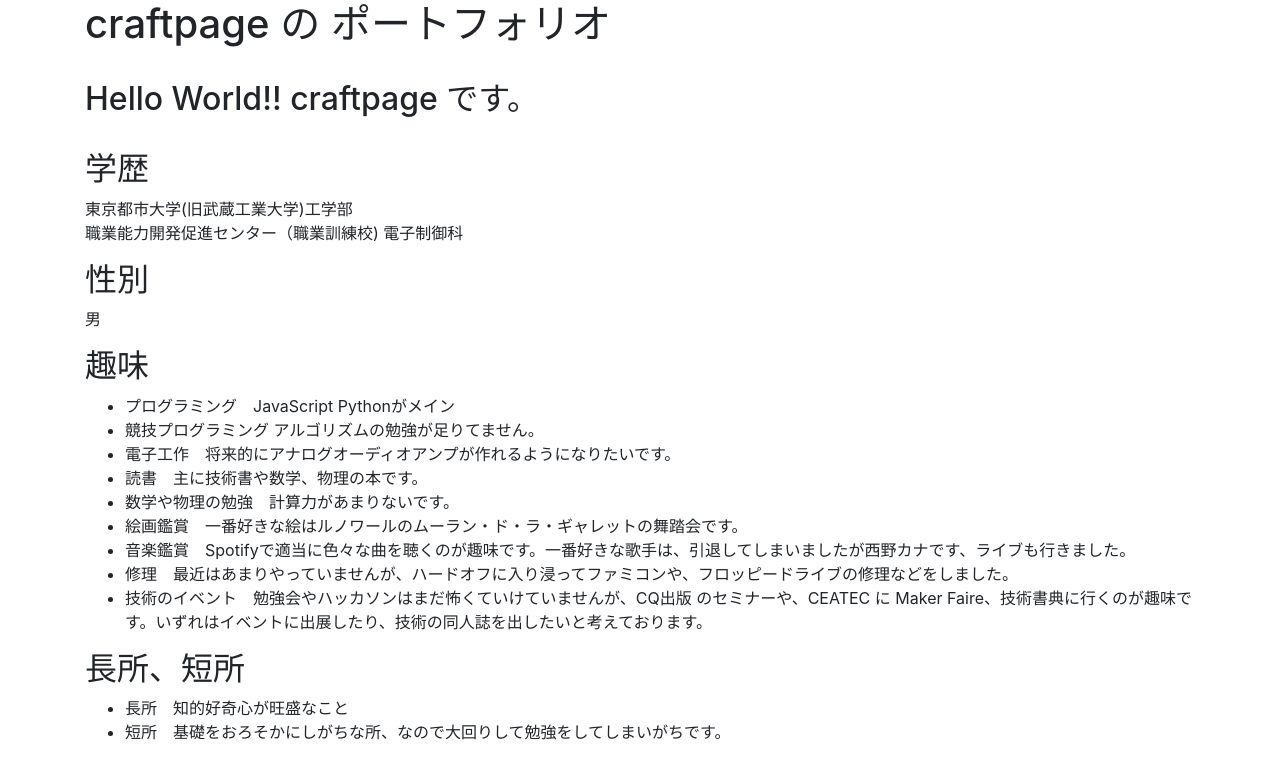
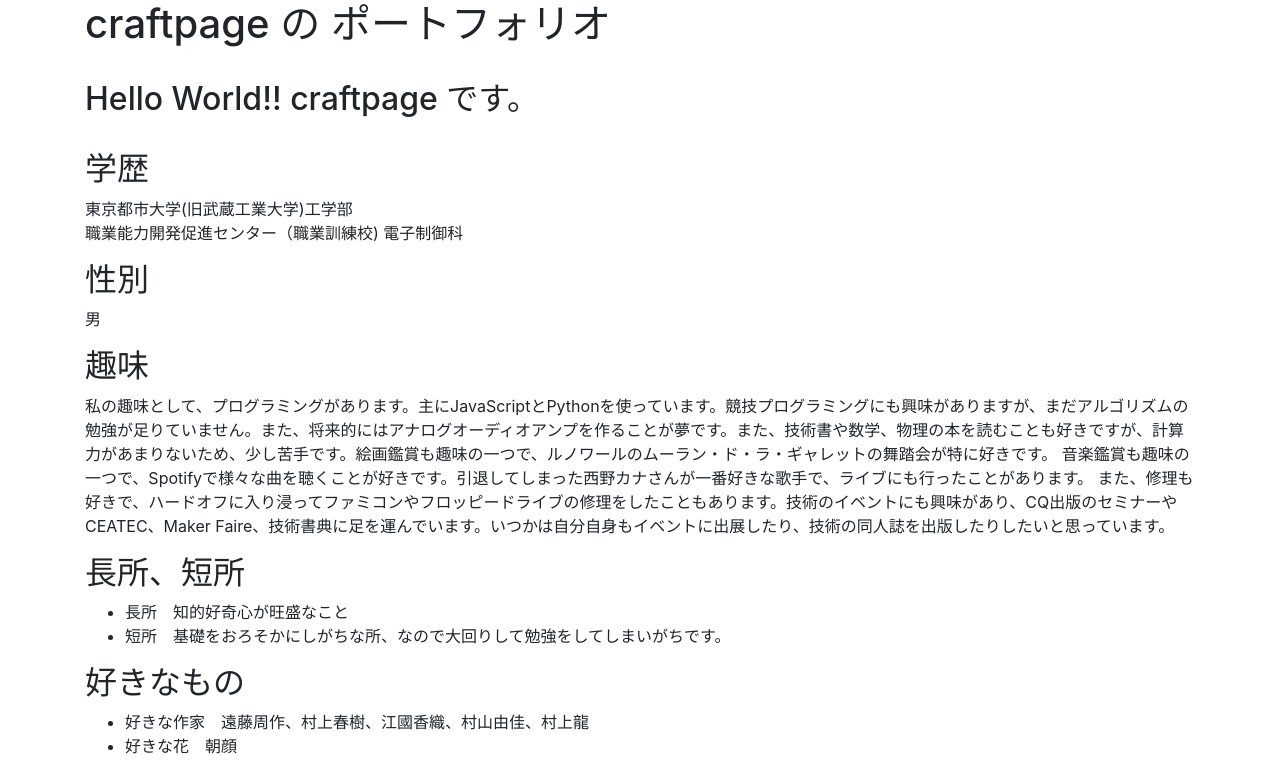
Before and after one commit to craftpage/portfolio, a plain HTML site: page index.html in a window 1280 px wide. Shown: the top 761 px of the page. Drawn offline with nearby package versions, Linux system fonts and the light colour scheme.

Commit message:
Update index.html

```diff
--- a/index.html
+++ b/index.html
@@ -17,18 +17,10 @@
         <h2>性別</h2>
             <p>男</p>
         <h2>趣味</h2>
-            <ul>
-                <li>プログラミング　JavaScript Pythonがメイン</li>
-                <li>競技プログラミング アルゴリズムの勉強が足りてません。</li>
-                <li>電子工作　将来的にアナログオーディオアンプが作れるようになりたいです。</li>
-                <li>読書　主に技術書や数学、物理の本です。</li>
-                <li>数学や物理の勉強　計算力があまりないです。</li>
-                <li>絵画鑑賞　一番好きな絵はルノワールのムーラン・ド・ラ・ギャレットの舞踏会です。</li>
-                <li>音楽鑑賞　Spotifyで適当に色々な曲を聴くのが趣味です。一番好きな歌手は、引退してしまいましたが西野カナです、ライブも行きました。</li>
-                <li>修理　最近はあまりやっていませんが、ハードオフに入り浸ってファミコンや、フロッピードライブの修理などをしました。</li>
-                <li>技術のイベント　勉強会やハッカソンはまだ怖くていけていませんが、CQ出版 のセミナーや、CEATEC に Maker Faire、技術書典に行くのが趣味です。いずれはイベントに出展したり、技術の同人誌を出したいと考えております。</li>
-                </li>
-            </ul>
+            <p>私の趣味として、プログラミングがあります。主にJavaScriptとPythonを使っています。競技プログラミングにも興味がありますが、まだアルゴリズムの勉強が足りていません。また、将来的にはアナログオーディオアンプを作ることが夢です。また、技術書や数学、物理の本を読むことも好きですが、計算力があまりないため、少し苦手です。絵画鑑賞も趣味の一つで、ルノワールのムーラン・ド・ラ・ギャレットの舞踏会が特に好きです。
+音楽鑑賞も趣味の一つで、Spotifyで様々な曲を聴くことが好きです。引退してしまった西野カナさんが一番好きな歌手で、ライブにも行ったことがあります。
+また、修理も好きで、ハードオフに入り浸ってファミコンやフロッピードライブの修理をしたこともあります。技術のイベントにも興味があり、CQ出版のセミナーやCEATEC、Maker Faire、技術書典に足を運んでいます。いつかは自分自身もイベントに出展したり、技術の同人誌を出版したりしたいと思っています。
+            </p>
         <h2>長所、短所</h2>
             <ul>
                 <li>長所　知的好奇心が旺盛なこと</li>
```
